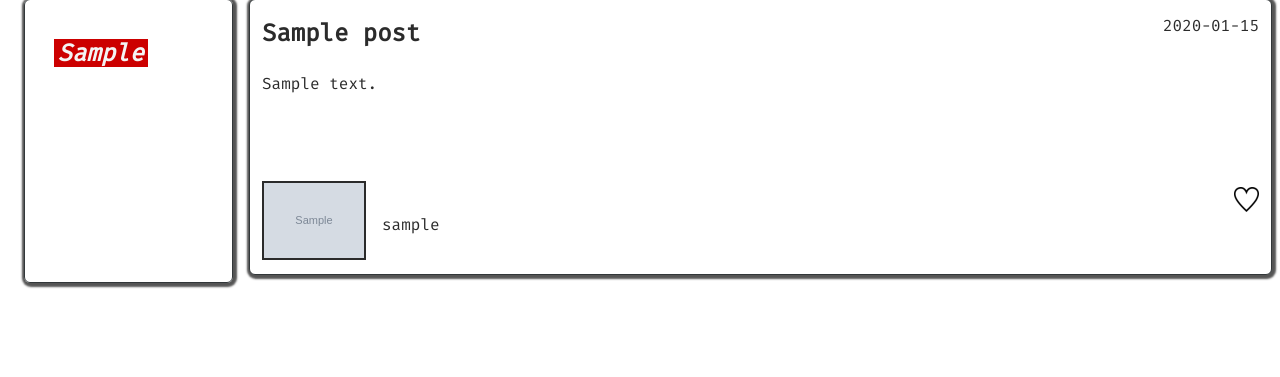
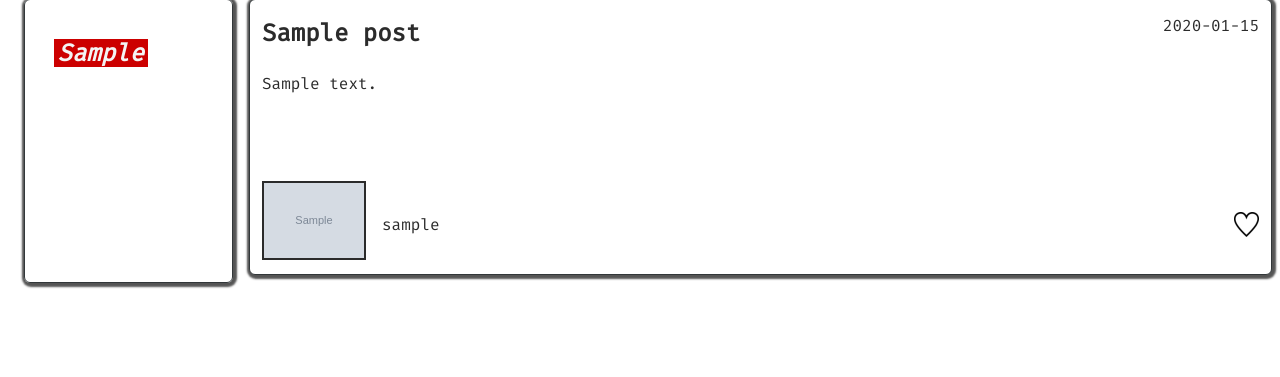
Before and after one commit to brandon-wallace/fstack-forum, a Flask app: page / in a window 1280 px wide. Shown: the part 280-657 px from the top of the page. Run offline with Flask 2, Linux system fonts and the light colour scheme; tables that the repository leaves empty hold one stand-in row (values such as "Sample post"); grey boxes marked "Sample" are stand-in pictures.

Commit message:
style like button

```diff
--- a/application/static/css/style.css
+++ b/application/static/css/style.css
@@ -800,10 +800,17 @@ input.input__field {
     width: 100%;
 }
 
+.tile__buttons,
 .tile__author {
     height: 75px;
     display: flex;
     align-items: center;
+}
+
+.tile__like__btn {
+    height: 25px;
+    cursor: pointer;
+    display: inline-block;
 }
 
 .tile__title {
```
